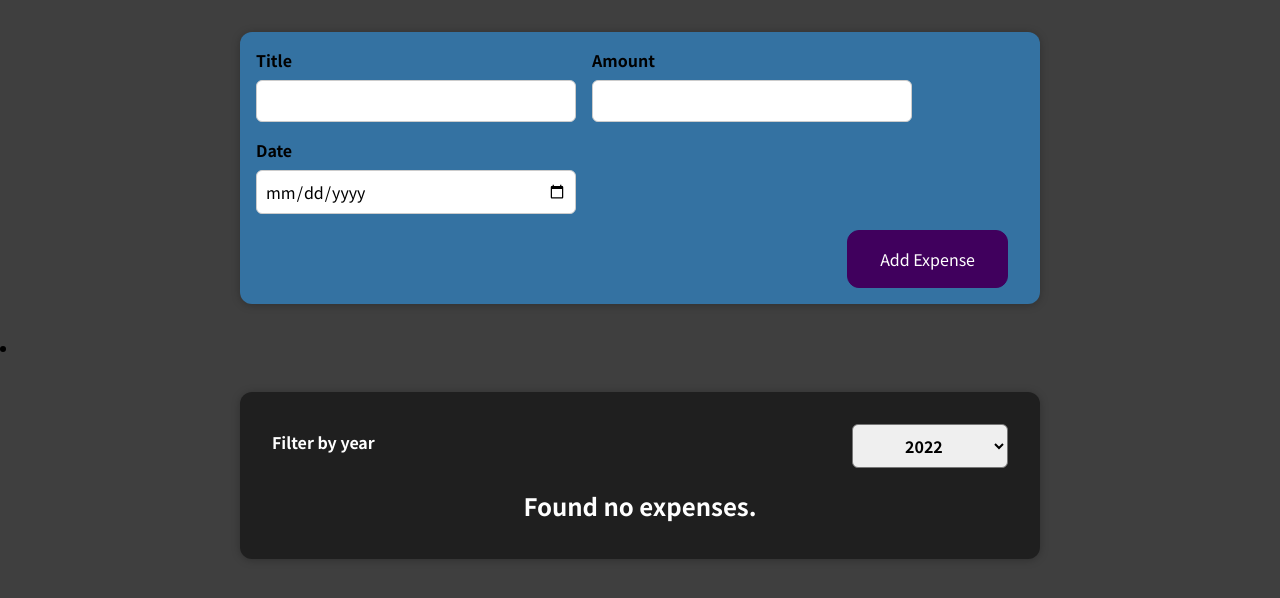
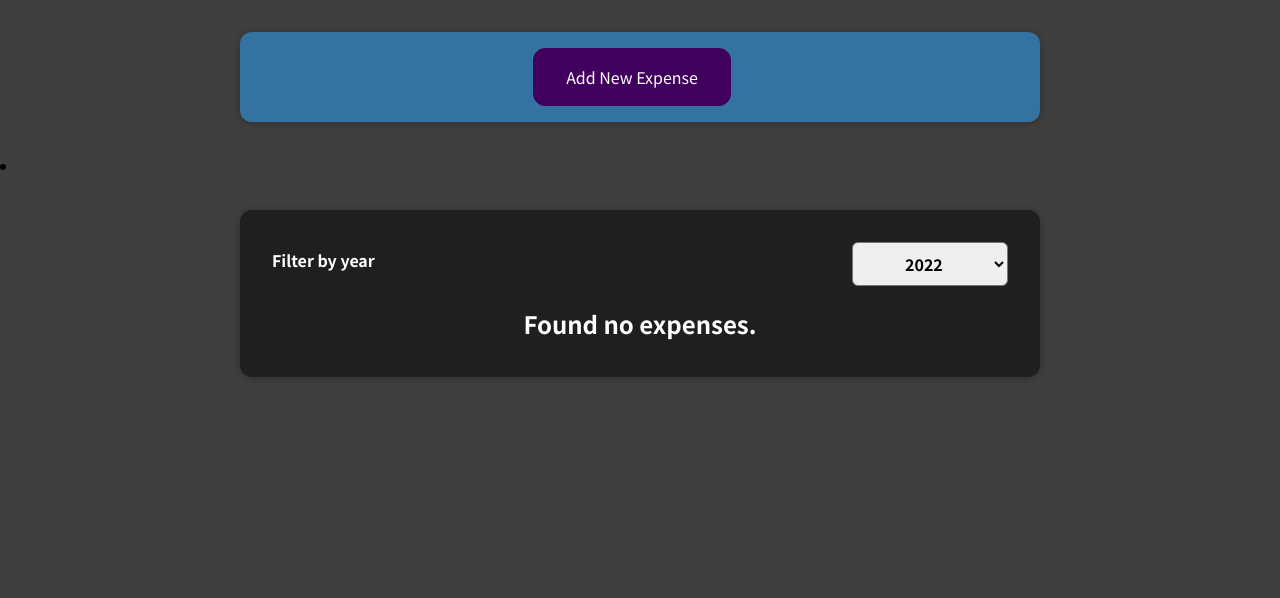
Before and after one commit to valeriubahov/web-training, a React (Create React App) app in the folder expenses/: page / in a window 1280 px wide. Shown: the top 598 px of the page. Built offline with nearby package versions, Linux system fonts and the light colour scheme.

Commit message:
Added show and hide logic for new expense form

```diff
--- a/expenses/src/components/NewExpense/ExpenseForm.css
+++ b/expenses/src/components/NewExpense/ExpenseForm.css
@@ -24,3 +24,7 @@
 .new-expense__actions {
   text-align: right;
 }
+
+.add-new-expense__actions {
+  text-align: center;
+}
--- a/expenses/src/components/NewExpense/ExpenseForm.js
+++ b/expenses/src/components/NewExpense/ExpenseForm.js
@@ -20,6 +20,7 @@ const ExpenseForm = (props) => {
   const [enteredTitle, setEnteredTitle] = useState("");
   const [enteredAmount, setEnteredAmount] = useState("");
   const [enteredDate, setEnteredDate] = useState("");
+  const [showForm, setShowForm] = useState(false);
 
   const titleChangeHandler = (event) => {
     setEnteredTitle(event.target.value);
@@ -46,7 +47,20 @@ const ExpenseForm = (props) => {
     setEnteredTitle("");
     setEnteredAmount("");
     setEnteredDate("");
+    setShowForm(false);
   };
+
+  const showFormHandler = () => {
+    !showForm ? setShowForm(true) : setShowForm(false);
+  };
+
+  if (!showForm) {
+    return (
+      <div className="add-new-expense__actions">
+        <button onClick={showFormHandler}>Add New Expense</button>
+      </div>
+    );
+  }
 
   return (
     <form onSubmit={submitHandler}>
@@ -81,6 +95,7 @@ const ExpenseForm = (props) => {
         </div>
       </div>
       <div className="new-expense__actions">
+        <button onClick={showFormHandler}>Cancel</button>
         <button type="submit">Add Expense</button>
       </div>
     </form>
```
